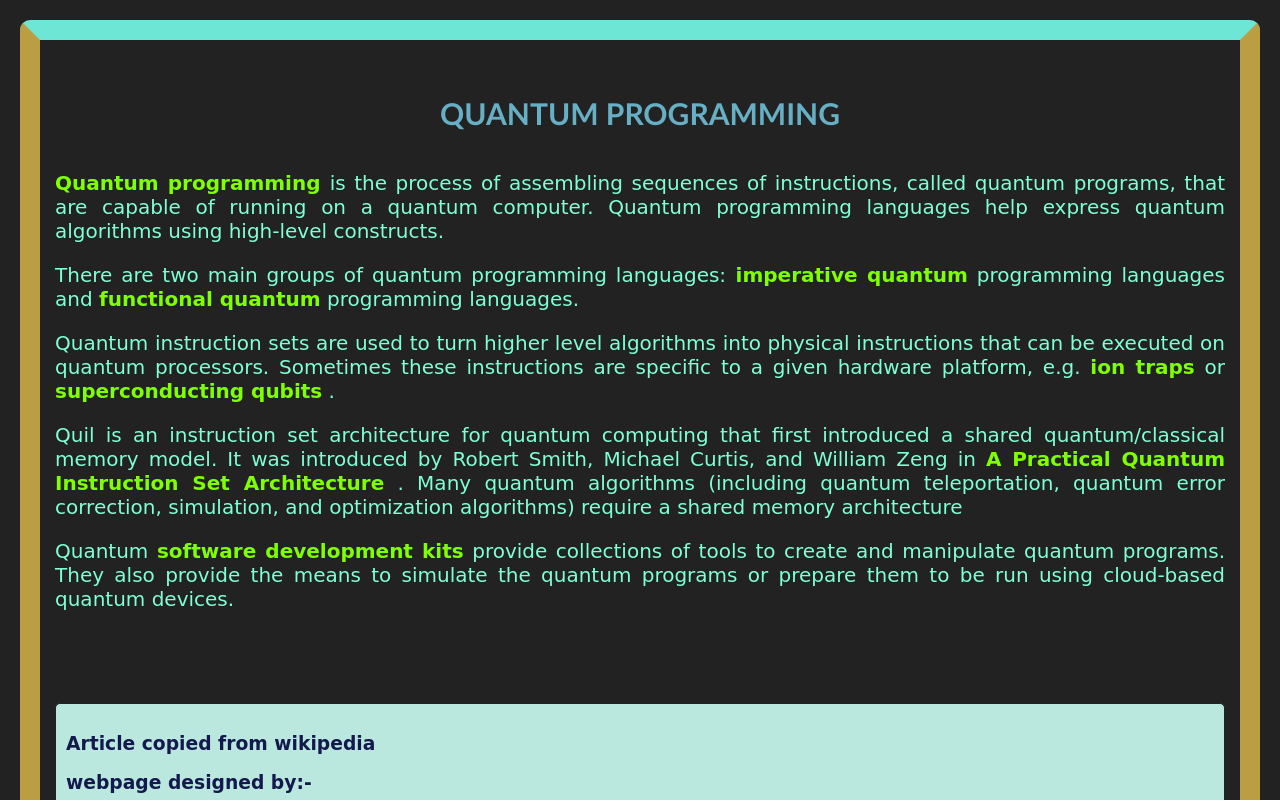
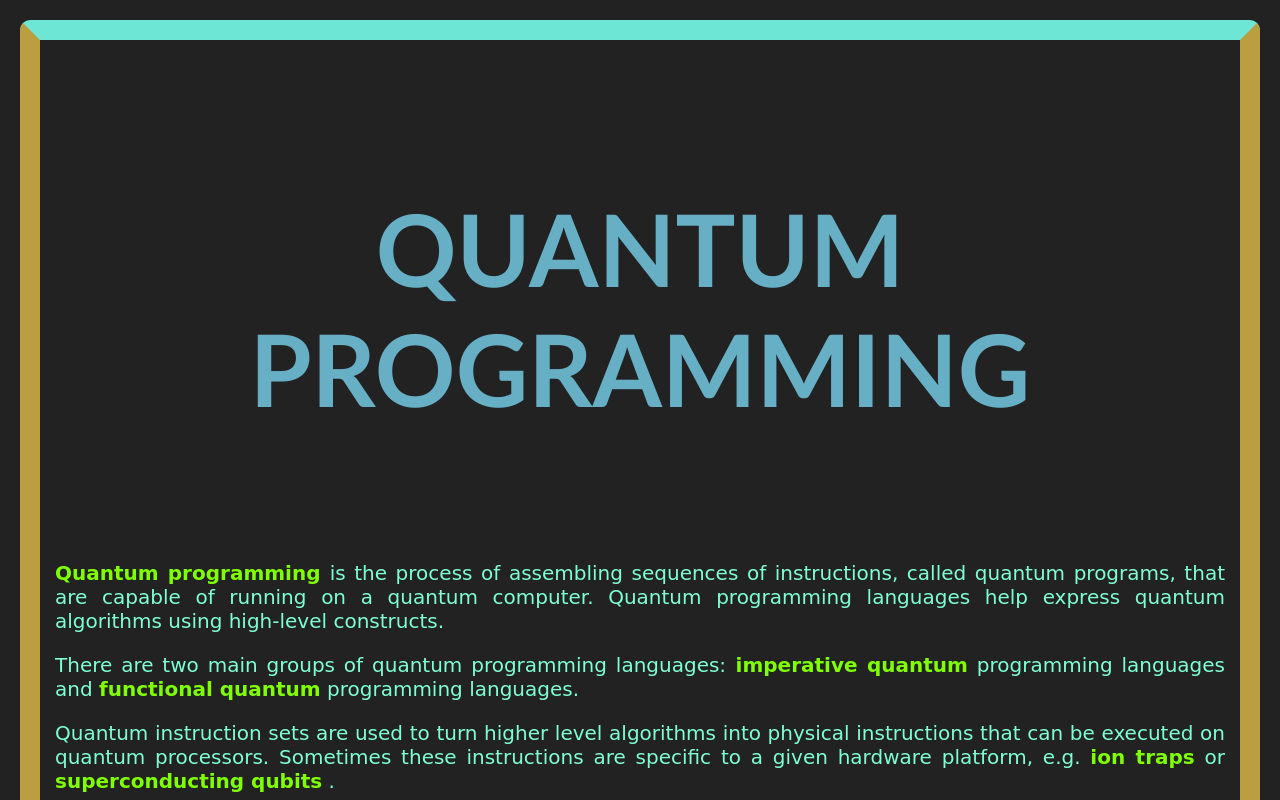
Before and after one commit to roshanroxx/blogspot.roxx_roshan., a plain HTML site: page index.html in a window 1280 px wide. Shown: the top 800 px of the page. Drawn offline with Linux system fonts and the light colour scheme.

Commit message:
Update css3.css

```diff
--- a/css3.css
+++ b/css3.css
@@ -1,7 +1,7 @@
 .design
       {
          color: #66afc4;
-         font-size: 30px;
+         font-size: 100px;
          font-weight: bold;
          font-family: 'Trebuchet MS', 'Lucida Sans Unicode', 'Lucida Grande', 'Lucida Sans', Arial, sans-serif;
          text-align: center;
```
